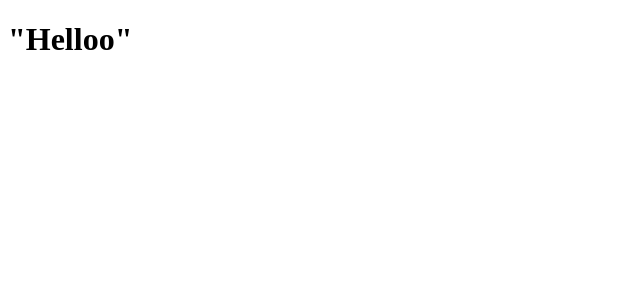
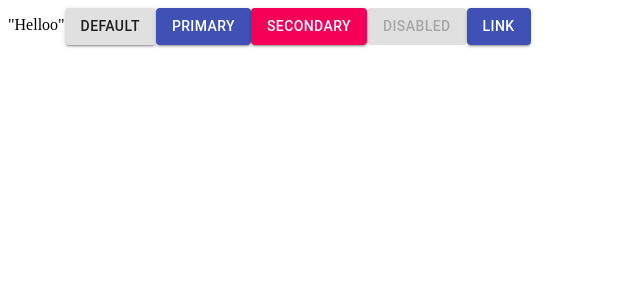
Before and after one commit to zahraaliaghazadeh/Aghazadeh, a React (Create React App) app in the folder client/: page / in a window 1280 px wide. Shown: the top 300 px of the page, without its empty margins (0-640 px from the left). Built offline with nearby package versions, Linux system fonts and the light colour scheme.

Commit message:
set up material UI

```diff
--- a/client/src/pages/SplashPage/index.js
+++ b/client/src/pages/SplashPage/index.js
@@ -2,13 +2,27 @@ import React from 'react'
 // about page style
 import "./style.css"
 import API from "../../utils/API"
+import Button from '@material-ui/core/Button';
 
 
 export default function SplashPage() {
     return (
-        <h1>
+        <div>
 "Helloo"
-        </h1>
+<Button variant="contained">Default</Button>
+<Button variant="contained" color="primary">
+  Primary
+</Button>
+<Button variant="contained" color="secondary">
+  Secondary
+</Button>
+<Button variant="contained" disabled>
+  Disabled
+</Button>
+<Button variant="contained" color="primary" href="#contained-buttons">
+  Link
+</Button>
+        </div>
 
         )
     }
```
